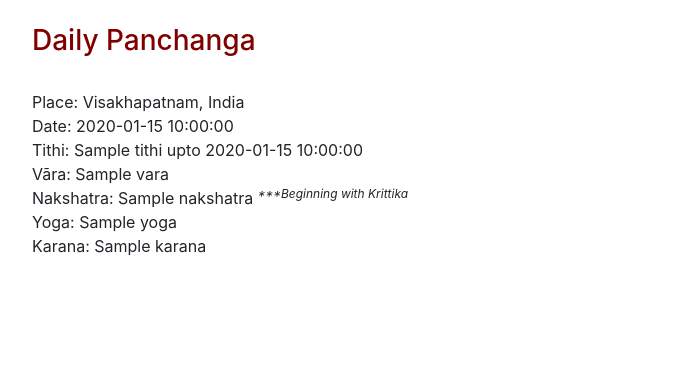
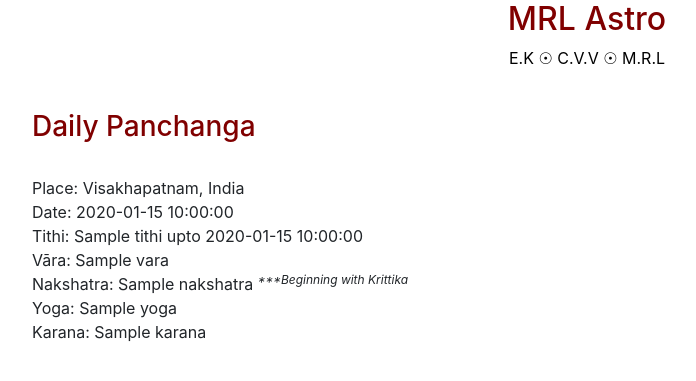
Before and after one commit to krishnakanthpps/MRLAstro, a Flask app: template templates/panchanga.html in a window 1280 px wide. Shown: the part 56-437 px from the top of the page, without its empty margins (53-749 px from the left). Run offline with Flask 2, Linux system fonts and the light colour scheme; the template is opened without the code that fills it: most values are stand-ins (such as "Sample title", 1, 10 or a date in 2020); some libraries are stand-ins or nearby versions.

Commit message:
added panchangam

```diff
--- a/templates/panchanga.html
+++ b/templates/panchanga.html
@@ -2,6 +2,9 @@
 
 {% block content %}
  <div class="container">
+    <h2 style="text-align:center">MRL Astro</h2>
+      <p style="text-align:center">E.K ☉ C.V.V ☉ M.R.L</p>
+      <!-- print chart data -->
       <br>
    <!--
       <div class="dropdown">
@@ -15,6 +18,7 @@
         </div>
         </div>
       -->
+
       <h3> Daily Panchanga </h3>
 
           <br> Place: Visakhapatnam, India
```
